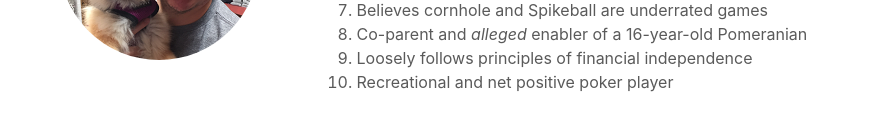
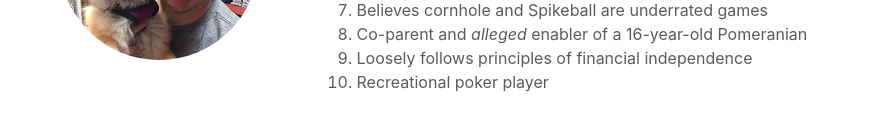
Before and after one commit to jason-codes/jason-codes.github.io, a plain HTML site: page about.html in a window 1280 px wide. Shown: the part 1081-1211 px from the top of the page, without its empty margins (196-1083 px from the left). Drawn offline with nearby package versions, Linux system fonts and the light colour scheme.

```diff
--- a/about.html
+++ b/about.html
@@ -103,7 +103,7 @@
               <li>Believes cornhole and Spikeball are underrated games</li>
               <li>Co-parent and <i>alleged</i> enabler of a 16-year-old Pomeranian</li>
               <li>Loosely follows principles of financial independence</li>
-              <li>Recreational and net positive poker player</li>
+              <li>Recreational poker player</li>
             </ol>
           </div>
         </div>
```
Also changed, not shown: img/contact/headshot_250.jpg (deleted), img/contact/headshot_300.jpg (deleted), 5 other files.
